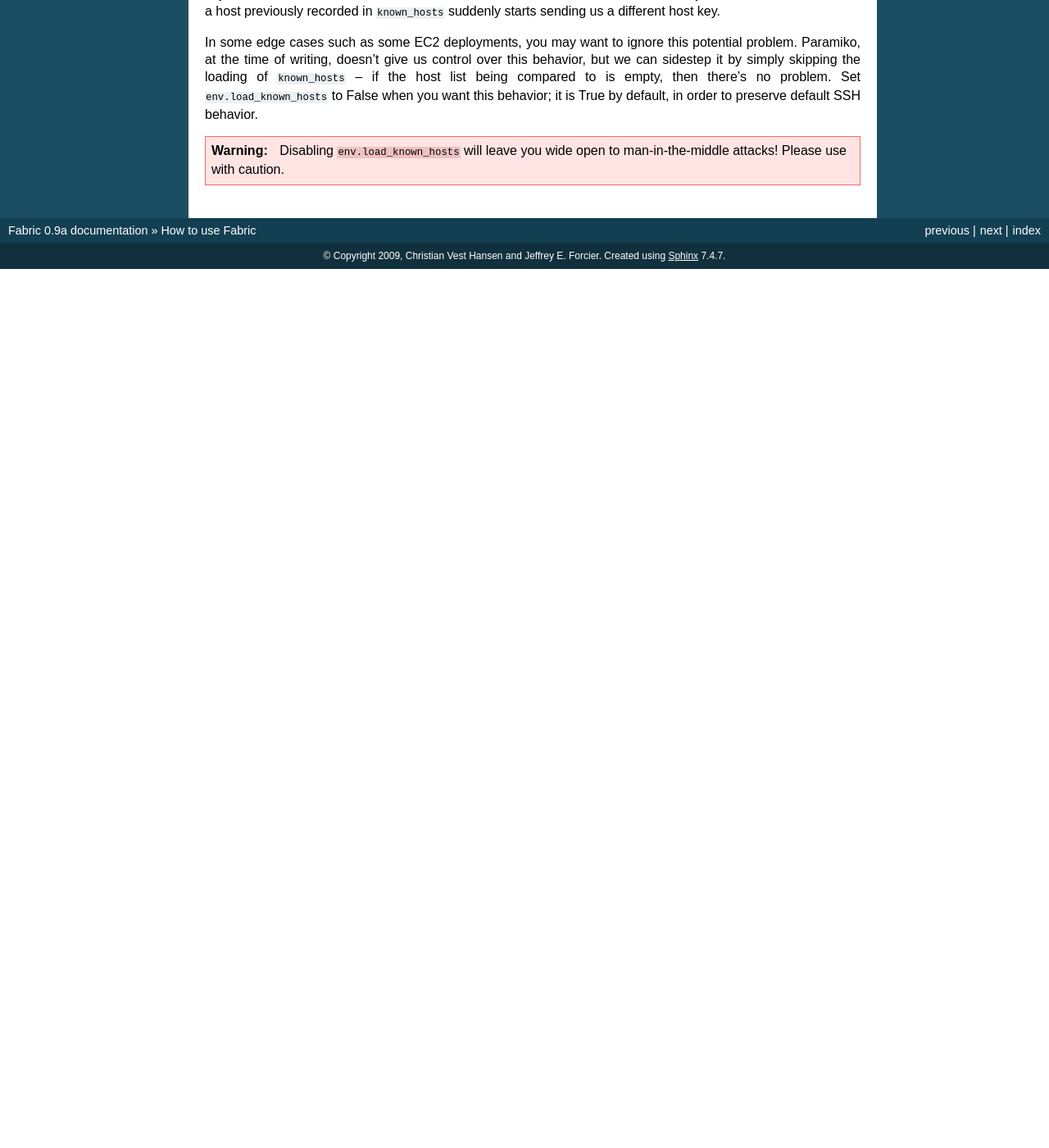
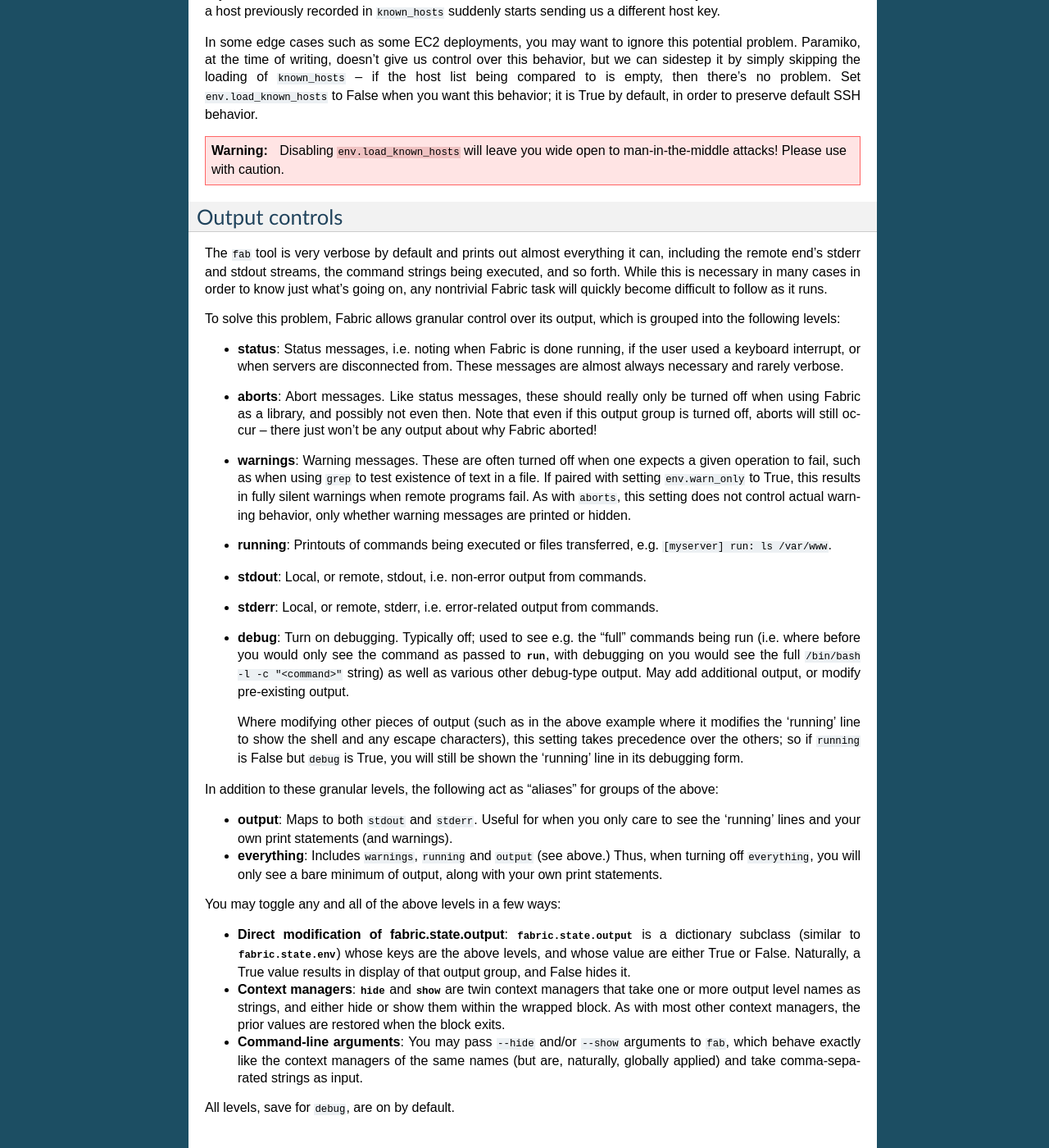
Before and after one commit to fabric/fabric, a Sphinx documentation site: the page built from docs/usage.rst, in a window 1280 px wide and 1400 px high, scrolled down 3843 px. Shown: the whole window at 82% size. Built offline with Sphinx 7.4.7, drawn with Linux system fonts in a browser that asks for light colours; before the commit the page ends 4171 px from its top, so only the background shows below that.

Commit message:
Add documentation regarding output control mechanisms.

```diff
--- a/docs/usage.rst
+++ b/docs/usage.rst
@@ -232,7 +232,6 @@ convenience's sake.
 
 Known hosts with changed keys
 -----------------------------
-
 The point of SSH's key tracking is so that man-in-the-middle attacks can be
 detected: if an attacker redirects your SSH traffic to a computer under his
 control, and pretends to be your original destination server, the host keys will
@@ -250,3 +249,81 @@ is True by default, in order to preserve default SSH behavior.
 .. warning::
     Disabling ``env.load_known_hosts`` will leave you wide open to
     man-in-the-middle attacks! Please use with caution.
+
+
+Output controls
+===============
+
+The ``fab`` tool is very verbose by default and prints out almost everything it
+can, including the remote end's stderr and stdout streams, the command strings
+being executed, and so forth. While this is necessary in many cases in order to
+know just what's going on, any nontrivial Fabric task will quickly become
+difficult to follow as it runs.
+
+To solve this problem, Fabric allows granular control over its output, which is
+grouped into the following levels:
+
+* **status**: Status messages, i.e. noting when Fabric is done running, if
+  the user used a keyboard interrupt, or when servers are disconnected from.
+  These messages are almost always necessary and rarely verbose.
+
+* **aborts**: Abort messages. Like status messages, these should really only be
+  turned off when using Fabric as a library, and possibly not even then. Note
+  that even if this output group is turned off, aborts will still occur --
+  there just won't be any output about why Fabric aborted!
+
+* **warnings**: Warning messages. These are often turned off when one expects a
+  given operation to fail, such as when using ``grep`` to test existence of
+  text in a file. If paired with setting ``env.warn_only`` to True, this
+  results in fully silent warnings when remote programs fail. As with
+  ``aborts``, this setting does not control actual warning behavior, only
+  whether warning messages are printed or hidden.
+
+* **running**: Printouts of commands being executed or files transferred, e.g.
+  ``[myserver] run: ls /var/www``.
+
+* **stdout**: Local, or remote, stdout, i.e. non-error output from commands.
+
+* **stderr**: Local, or remote, stderr, i.e. error-related output from commands.
+
+* **debug**: Turn on debugging. Typically off; used to see e.g. the "full"
+  commands being run (i.e. where before you would only see the command as
+  passed to `run`, with debugging on you would see the full ``/bin/bash -l -c
+  "<command>"`` string) as well as various other debug-type output. May add
+  additional output, or modify pre-existing output.
+
+  Where modifying other pieces of output (such as in the above example where it
+  modifies the 'running' line to show the shell and any escape characters),
+  this setting takes precedence over the others; so if ``running`` is False but
+  ``debug`` is True, you will still be shown the 'running' line in its
+  debugging form.
+
+In addition to these granular levels, the following act as "aliases" for groups
+of the above:
+
+* **output**: Maps to both ``stdout`` and ``stderr``. Useful for when you only
+  care to see the 'running' lines and your own print statements (and warnings).
+
+* **everything**: Includes ``warnings``, ``running`` and ``output`` (see
+  above.) Thus, when turning off ``everything``, you will only see a bare
+  minimum of output, along with your own print statements.
+
+You may toggle any and all of the above levels in a few ways:
+
+* **Direct modification of fabric.state.output**: `fabric.state.output` is a
+  dictionary subclass (similar to `fabric.state.env`) whose keys are the above
+  levels, and whose value are either True or False. Naturally, a True value
+  results in display of that output group, and False hides it.
+
+* **Context managers**: `~fabric.context_managers.hide` and
+  `~fabric.context_managers.show` are twin context managers that take one or
+  more output level names as strings, and either hide or show them within the
+  wrapped block. As with most other context managers, the prior values are
+  restored when the block exits.
+
+* **Command-line arguments**: You may pass ``--hide`` and/or ``--show``
+  arguments to ``fab``, which behave exactly like the context managers of the
+  same names (but are, naturally, globally applied) and take comma-separated
+  strings as input.
+
+All levels, save for ``debug``, are on by default.
```
Also changed, not shown: 1 other file.
